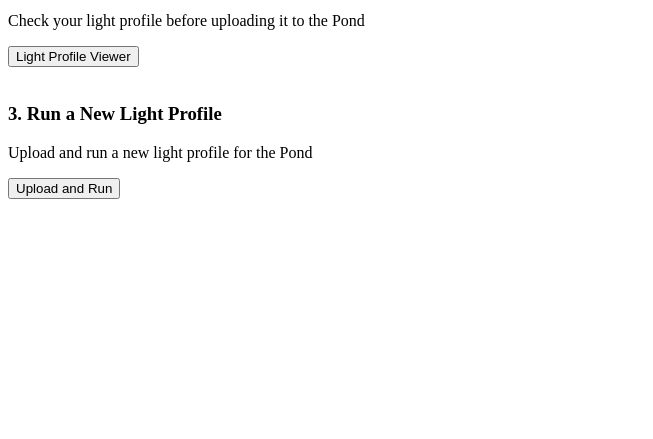
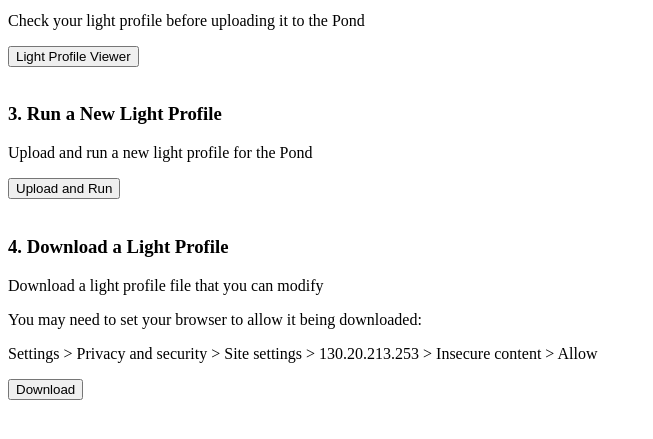
Before and after one commit to spdavern/ClimateSimulation, a Flask app: page / in a window 1280 px wide. Shown: the part 299-738 px from the top of the page, without its empty margins (0-653 px from the left). Run offline with Flask 3, Linux system fonts and the light colour scheme.

Commit message:
Enabled light_profile_template.xlsx download

```diff
--- a/rpi/climate_web_interface.py
+++ b/rpi/climate_web_interface.py
@@ -1,7 +1,7 @@
 import os
 import shutil
 import time
-from flask import Flask, request, render_template, url_for, redirect
+from flask import Flask, request, render_template, url_for, redirect, send_file
 from glob import glob
 from typing import Optional
 from werkzeug.utils import secure_filename
@@ -165,6 +165,14 @@ def display_live_plot():
     )  # must use subfolder within 'static'
 
 
+@app.route("/download")
+def download():
+    path = (
+        "/home/pond/ClimateSimulation/rpi/default_profiles/light_profile_template.xlsx"
+    )
+    return send_file(path, as_attachment=True)
+
+
 # Main Driver Function
 if __name__ == "__main__":
 
--- a/rpi/templates/main_page.html
+++ b/rpi/templates/main_page.html
@@ -41,6 +41,17 @@
 
     <br><br/>
 
+    <!-- Run a New Light Profile -->
+    <h3>4. Download a Light Profile</h3>
+    <body>
+        <p> Download a light profile file that you can modify</p>
+        <p> You may need to set your browser to allow it being downloaded:</p>
+        <p> Settings > Privacy and security > Site settings > 130.20.213.253 > Insecure content > Allow</p>
+        <button onclick="window.location.href='{{ url_for('download') }}'">Download</button>
+    </body>
+
+    <br><br/>
+
     <!-- Display Uploaded Profile (conditional) -->
     {% if file_uploaded %}
         <h4>Uploaded Light Profile</h4>
```
Also changed, not shown: 1 other file.
